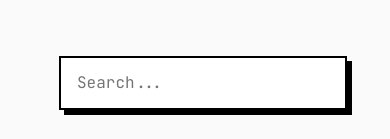
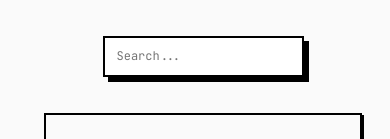
Before and after one commit to skippysworld/avtool, a plain HTML site: page index.html in a window 390 px wide. Shown: the top 139 px of the page. Drawn offline with Linux system fonts and the light colour scheme.

Commit message:
Update towards more responsive design.

```diff
--- a/style.css
+++ b/style.css
@@ -17,6 +17,7 @@ body {
 	width: 100%;
 	min-height: 100vh;
 	background-color: var(--color-background);
+	margin-top: 0;
 	padding: 3em;
 	display: flex;
 	flex-direction: column;
@@ -35,7 +36,7 @@ form {
 }
 
 input[type="search"] {
-	min-width: 18rem;
+	max-width: 30em;
 	padding: 1em;
 	font-size: 1em;
 	border: solid 2px;
@@ -47,7 +48,6 @@ input[type="search"]:focus {
 }
 
 ul {
-	min-width: 25em;
 	max-width: 30em;
 	padding-left: 0;
 }
@@ -63,3 +63,9 @@ li {
 p.abbrCZ {
 	opacity: 0.3;
 }
+
+@media (max-width: 36rem) {
+	body {
+		font-size: 12px;
+	}
+}
```
